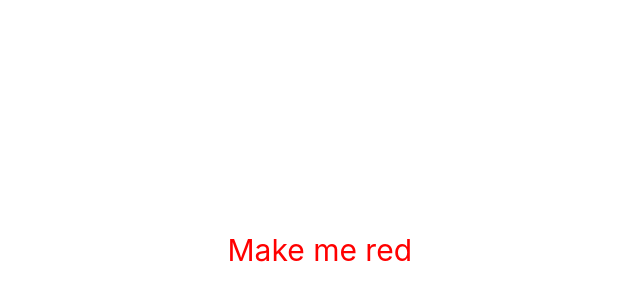
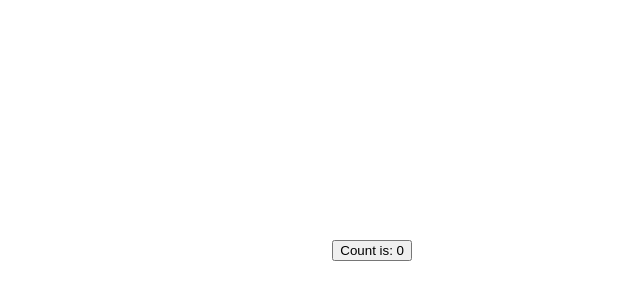
Before and after one commit to RuralAnemone/vue-tutorial, a Vue app: page / in a window 1280 px wide. Shown: the part 150-450 px from the top of the page, without its empty margins (228-868 px from the left). Built offline with nearby package versions, Linux system fonts and the light colour scheme.

Commit message:
start step 4

```diff
--- a/src/App.vue
+++ b/src/App.vue
@@ -1,15 +1,10 @@
 <script setup>
 import { ref } from 'vue'
 
-const titleClass = ref('title')
+const count = ref(0)
 </script>
 
 <template>
-  <h1 :class="titleClass">Make me red</h1>
+  <!-- make this button work -->
+  <button>Count is: {{ count }}</button>
 </template>
-
-<style>
-.title {
-  color: red;
-}
-</style>
```
